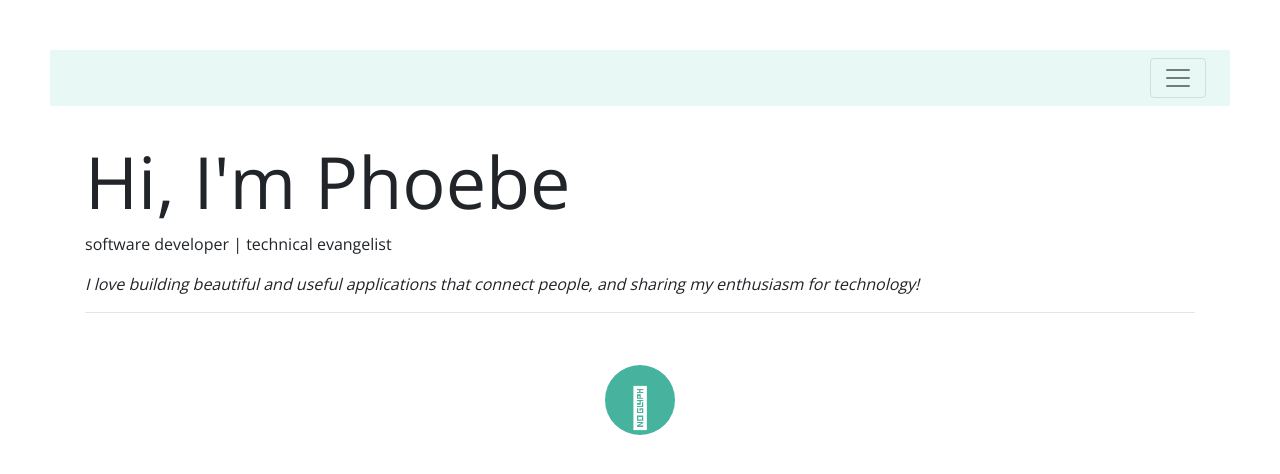
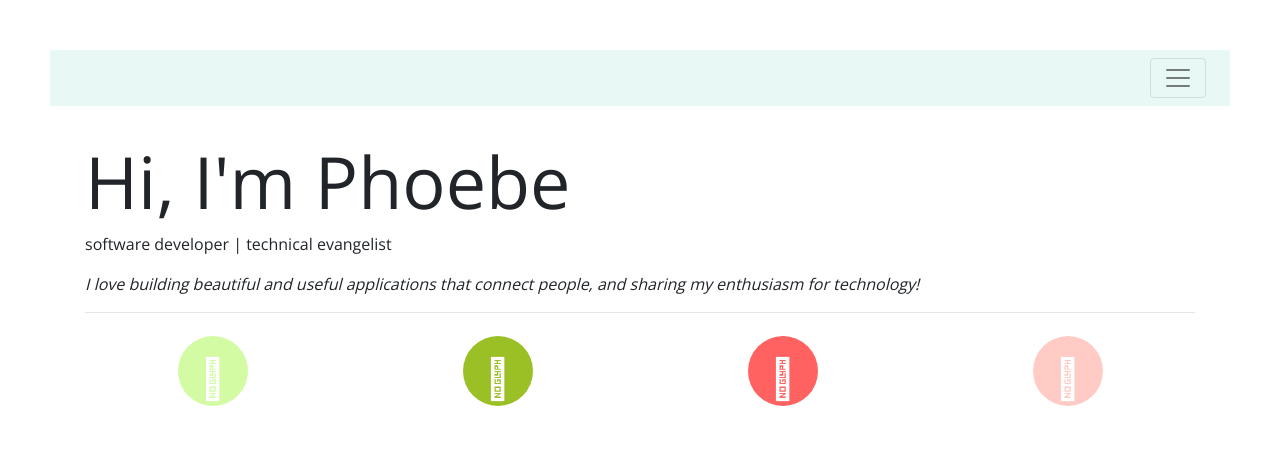
Before and after one commit to phoebequincy/solo-project, a React (Create React App) app: page / in a window 1280 px wide. Shown: the top 474 px of the page. Built offline with nearby package versions, Linux system fonts and the light colour scheme.

Commit message:
Added iconbar to home, switched to fontawesome.

```diff
--- a/package.json
+++ b/package.json
@@ -1,9 +1,10 @@
 {
-  "name": "solo-project",
+  "name": "portfoliosite",
   "version": "0.1.0",
   "private": true,
   "dependencies": {
     "bootstrap": "^4.3.1",
+    "font-awesome": "^4.7.0",
     "react": "^16.8.6",
     "react-dom": "^16.8.6",
     "react-router": "^5.0.0",
--- a/public/index.html
+++ b/public/index.html
@@ -12,8 +12,8 @@
     <!-- google fonts -->
     <link href="https://fonts.googleapis.com/css?family=Open+Sans|Roboto" rel="stylesheet">
 
-    <!-- ionicons glyph font -->
-    <link href="https://unpkg.com/ionicons@4.5.5/dist/css/ionicons.min.css" rel="stylesheet">
+    <!-- fontawesome icons -->
+    <link rel="stylesheet" href="https://pro.fontawesome.com/releases/v5.8.2/css/all.css" integrity="sha384-xVVam1KS4+Qt2OrFa+VdRUoXygyKIuNWUUUBZYv+n27STsJ7oDOHJgfF0bNKLMJF" crossorigin="anonymous">
 
     <!-- css animation cdn -->
     <link rel="stylesheet" href="https://cdnjs.cloudflare.com/ajax/libs/animate.css/3.7.0/animate.min.css">
--- a/src/components/Home.js
+++ b/src/components/Home.js
@@ -1,5 +1,5 @@
 import React, { Component } from 'react';
-import { Row, Col, Container } from 'reactstrap';
+import { Row, Col, Container, Button } from 'reactstrap';
 import '../stylesheets/Homestyle.css';
 
 
@@ -24,11 +24,31 @@ class Home extends Component {
               </Col>
             </Row>
             <Row className="iconbar">
-              <div className="a1">
-              <a href="#"></a>
-              </div>
+              <Col xs="3">
+                <Button className="a1" color="link">
+                 <a href="#"></a>
+                </Button>
+              </Col>
+
+              <Col xs="3">
+                <Button className="a2" color="link">
+                 <a href="#"></a>
+                </Button>
+              </Col>
+
+              <Col xs="3">
+                <Button className="a3" color="link">
+                 <a href="#"></a>
+                </Button>
+              </Col>
+
+              <Col xs="3">
+                <Button className="a4" color="link">
+                 <a href="#"></a>
+                </Button>
+              </Col>
+
             </Row>
-
           </Container>
         )
     }
--- a/src/stylesheets/Homestyle.css
+++ b/src/stylesheets/Homestyle.css
@@ -1,10 +1,10 @@
 iconbar{
   margin: 0;
   padding: 0;
-  font-family: 'Ionicons';
+  font-family: "Font Awesome 5 Pro"
 }
 .a1{
-  position: absolute;
+  position: relative;
   top: 50%;
   left: 50%;
   transform: translate(-50%, -50%);
@@ -14,7 +14,7 @@ iconbar{
   height: 70px;
   display: block;
   color:white;
-  background: #45B39D;
+  background: #d2fba4;
   overflow: hidden;
   text-align: center;
   text-decoration: none;
@@ -22,7 +22,7 @@ iconbar{
   border-radius: 50%;
 }
 .a1 a:before{
-  content: '\f2a2';
+  content: '\f4fb';
   display: block;
   margin: 13px 0;
   transition: all 0.5s;
@@ -31,7 +31,103 @@ iconbar{
   margin-top: -44px;
 }
 .a1 a:after{
-  content: '\f2a2';
+  content: '\f4fb';
   display: block;
   transition: all 0.5s;
 }
+.a2{
+  position: relative;
+  top: 50%;
+  left: 50%;
+  transform: translate(-50%, -50%);
+}
+.a2 a{
+  width: 70px;
+  height: 70px;
+  display: block;
+  color:white;
+  background: #9ac026;
+  overflow: hidden;
+  text-align: center;
+  text-decoration: none;
+  font-size: 40px;
+  border-radius: 50%;
+}
+.a2 a:before{
+  content: '\f15b';
+  display: block;
+  margin: 13px 0;
+  transition: all 0.5s;
+}
+.a2 a:hover:before{
+  margin-top: -44px;
+}
+.a2 a:after{
+  content: '\f15b';
+  display: block;
+  transition: all 0.5s;
+}
+.a3{
+  position: relative;
+  top: 50%;
+  left: 50%;
+  transform: translate(-50%, -50%);
+}
+.a3 a{
+  width: 70px;
+  height: 70px;
+  display: block;
+  color:white;
+  background: #ff6260;
+  overflow: hidden;
+  text-align: center;
+  text-decoration: none;
+  font-size: 40px;
+  border-radius: 50%;
+}
+.a3 a:before{
+  content: '\f0f2';
+  display: block;
+  margin: 13px 0;
+  transition: all 0.5s;
+}
+.a3 a:hover:before{
+  margin-top: -44px;
+}
+.a3 a:after{
+  content: '\f0f2';
+  display: block;
+  transition: all 0.5s;
+}
+.a4{
+  position: relative;
+  top: 50%;
+  left: 50%;
+  transform: translate(-50%, -50%);
+}
+.a4 a{
+  width: 70px;
+  height: 70px;
+  display: block;
+  color:white;
+  background: #ffcbc4;
+  overflow: hidden;
+  text-align: center;
+  text-decoration: none;
+  font-size: 40px;
+  border-radius: 50%;
+}
+.a4 a:before{
+  content: '\f4b6';
+  display: block;
+  margin: 13px 0;
+  transition: all 0.5s;
+}
+.a4 a:hover:before{
+  margin-top: -44px;
+}
+.a4 a:after{
+  content: '\f4b6';
+  display: block;
+  transition: all 0.5s;
+}
```
Also changed, not shown: 1 other file (tests, documents, lock files or other folders).
